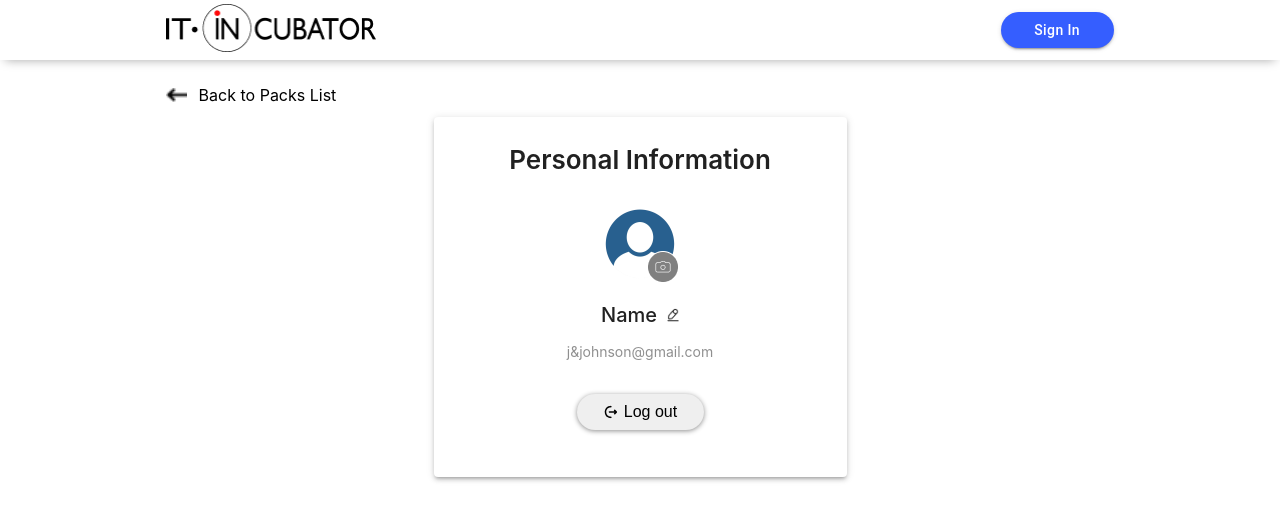
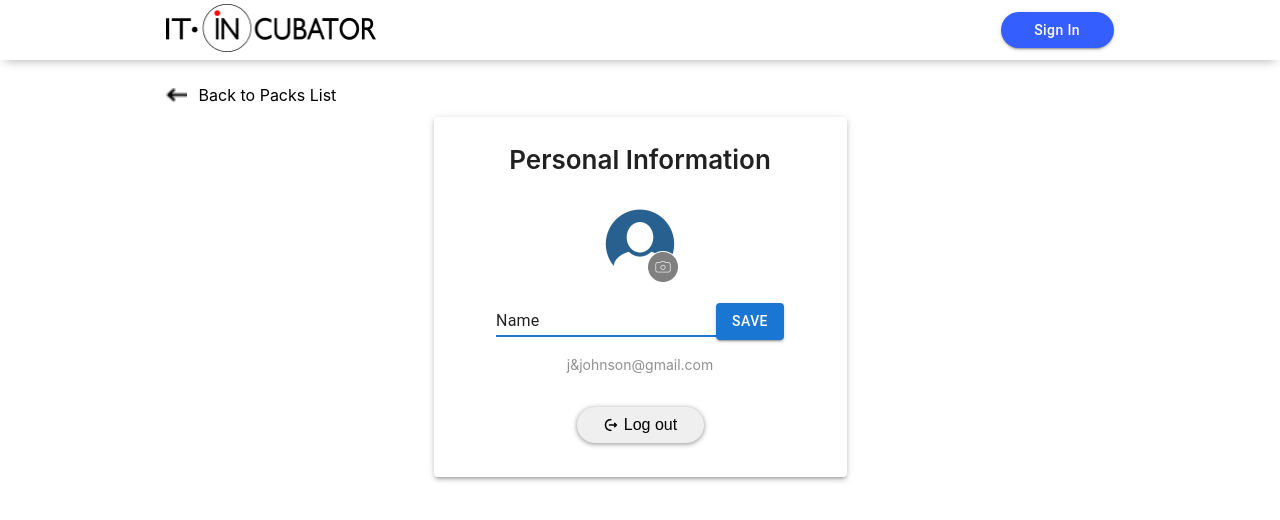
Before and after one commit to YuryDash/rtk-cards, a React (Create React App) app: page /profile in a window 1280 px wide. Shown: the top 520 px of the page. Built offline with nearby package versions, Linux system fonts and the light colour scheme.

Commit message:
PROFILE UPDATE

```diff
--- a/src/features/user-info/Profile.tsx
+++ b/src/features/user-info/Profile.tsx
@@ -2,7 +2,7 @@ import Box from "@mui/material/Box/Box";
 import Paper from "@mui/material/Paper/Paper";
 import { PATH } from "common/constants/path";
 import { sxBoxCreator } from "common/styles-utils/sxBox";
-import { useState } from "react";
+import { ChangeEvent, useState } from "react";
 import { Link } from "react-router-dom";
 import photo from "../../images/png/Group 61.png";
 import rename from "../../images/png/edit-2.png";
@@ -10,8 +10,12 @@ import arrow from "../../images/png/left-arrow.png";
 import logout from "../../images/png/logout.png";
 import avatar from "../../images/png/user.png";
 import s from "./profile.module.scss";
+import Button from "@mui/material/Button/Button";
+import { TextField } from "@mui/material";
 export const Profile = () => {
   const [showPassword, setShowPassword] = useState(false);
+  const [toggle, setToggle] = useState(false);
+  const [name, setName] = useState("Name");
   const handleClickShowPassword = () =>
     setShowPassword((show) => {
       return !show;
@@ -19,6 +23,15 @@ export const Profile = () => {
   const handleMouseDownPassword = (event: React.MouseEvent<HTMLButtonElement>) => {
     event.preventDefault();
   };
+
+  const onClickRenameHandler = () => {
+    setToggle(!toggle);
+  };
+
+  const onChangeHandler = (e: ChangeEvent<HTMLInputElement>) => {
+    setName(e.currentTarget.value);
+  };
+
   return (
     <>
       <Link className={s.back} to={PATH.LOGIN}>
@@ -36,8 +49,31 @@ export const Profile = () => {
             </div>
 
             <div className={s.name}>
-              <div className={s.name__value}>Name</div>
-              <img className={s.name__img} src={rename} alt="rename" />
+              {toggle && <div className={s.name__value}>{name}</div>}
+
+              {toggle ? (
+                <button onClick={onClickRenameHandler}>
+                  <img className={s.name__img} src={rename} alt="rename" />
+                </button>
+              ) : (
+                <div style={{ display: "flex", alignItems: "baseline" }}>
+                  <TextField
+                    value={name}
+                    onChange={onChangeHandler}
+                    autoFocus
+                    onBlur={onClickRenameHandler}
+                    type="text"
+                    variant="standard"
+                  >
+                    <Button size="small" type="submit" variant="outlined">
+                      save
+                    </Button>
+                  </TextField>
+                  <Button type="submit" variant="contained">
+                    save
+                  </Button>
+                </div>
+              )}
             </div>
 
             <div className={s.paper__paragraph}>j&johnson@gmail.com</div>
```
